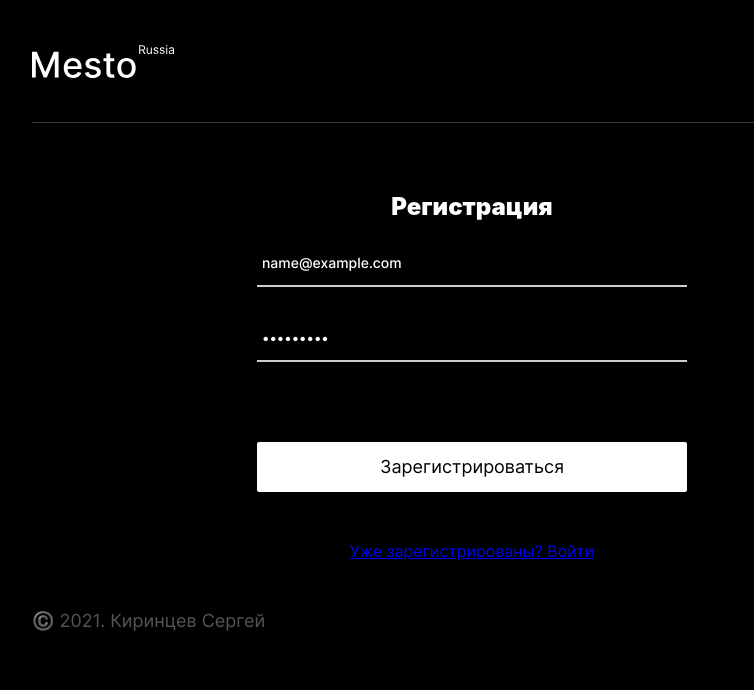
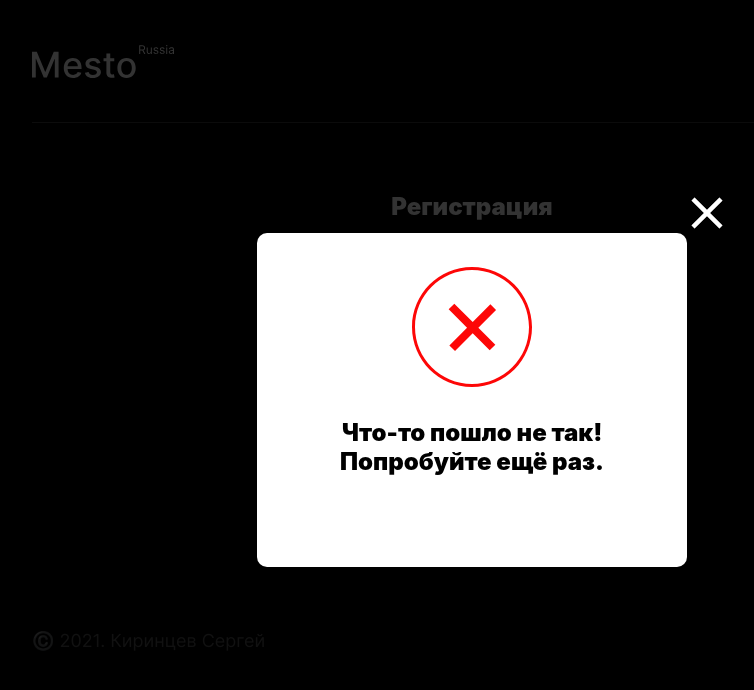
Before and after one commit to SergeyKirintsev/react-mesto-auth, a React (Create React App) app: page /sign-up in a window 1280 px wide. Both pictures are taken after typing "name@example.com", "Sample123" into the empty fields and a click on the button "Зарегистрироваться". Shown: the top 690 px of the page, without its empty margins (168-922 px from the left). Built offline with nearby package versions, Linux system fonts and the light colour scheme; no server answers; a web font is replaced by a local one.

Commit message:
промежуточный коммит

```diff
--- /dev/null
+++ b/src/blocks/login-form/__link/login-form__link.css
@@ -0,0 +1,6 @@
+.login-form__link {
+  font-size: 14px;
+  line-height: 1.2;
+  color: #fff;
+  padding: 15px;
+}
--- /dev/null
+++ b/src/blocks/login-form/__wrap-link/login-form__wrap-link.css
@@ -0,0 +1,3 @@
+.login-form__wrap-link {
+  margin: 0 0 20px;
+}
--- /dev/null
+++ b/src/blocks/popup/__result-img/popup__result-img.css
@@ -0,0 +1,6 @@
+.popup__result-img {
+  width: 120px;
+  height: 120px;
+  display: block;
+  margin: 0 auto 32px;
+}
--- a/src/blocks/popup/__title/popup__title.css
+++ b/src/blocks/popup/__title/popup__title.css
@@ -7,6 +7,7 @@
   color: #000000;
 
   margin: 0 0 54px;
+  text-align: center;
 }
 
 @media screen and (max-width: 600px) {
--- a/src/components/App.js
+++ b/src/components/App.js
@@ -1,10 +1,11 @@
 import React from 'react';
-import { Route, Switch, Redirect, withRouter } from 'react-router-dom';
+import { Route, Switch, withRouter, useHistory } from 'react-router-dom';
 import Header from './Header';
 import Footer from './Footer';
 import Main from './Main';
 import ImagePopup from './ImagePopup';
 import api from '../utils/api';
+import auth from '../utils/auth';
 import { CurrentUserContext } from '../contexts/CurrentUserContext';
 import EditProfilePopup from './EditProfilePopup';
 import EditAvatarPopup from './EditAvatarPopup';
@@ -13,9 +14,14 @@ import ConfirmPopup from './ConfirmPopup';
 import ProtectedRoute from './ProtectedRoute';
 import Login from './Login';
 import Register from './Register';
+import InfoTooltip from './InfoTooltip';
 
 function App() {
+  const history = useHistory();
+  const [isResponseFail, setIsResponseFail] = React.useState(false);
   const [loggedIn, setLoggedIn] = React.useState(false);
+  const [isInfoTooltipOpen, setIsInfoTooltipOpen] = React.useState(false);
+
   const [isEditProfilePopupOpen, setIsEditProfilePopupOpen] = React.useState(
     false,
   );
@@ -40,6 +46,38 @@ function App() {
         console.log('Promise.all', err);
       });
   }, []);
+
+  function showInfoTooltip(isError, err = null) {
+    if (err) console.log(err);
+    setIsResponseFail(isError);
+    setIsInfoTooltipOpen(true);
+  }
+
+  function handleRegistration(formData) {
+    auth
+      .registration(formData)
+      .then((res) => {
+        if (res.data) {
+          showInfoTooltip(false);
+          history.push('/sign-in');
+        }
+      })
+      .catch((err) => showInfoTooltip(true, err));
+  }
+  // mail_555@mail.ru
+  // 55555
+  function handleAuthorization(formData) {
+    auth
+      .authorization(formData)
+      .then((res) => {
+        console.log(res);
+        if (res.token) {
+          setLoggedIn(true);
+          history.push('/');
+        }
+      })
+      .catch((err) => showInfoTooltip(true, err));
+  }
 
   function handleCardDeleteAfterConfirm() {
     setIsLoading(true);
@@ -100,6 +138,7 @@ function App() {
     setSelectedCard(null);
     setIsLoading(false);
     setIdCardForDelete(null);
+    setIsInfoTooltipOpen(false);
   };
 
   const handleUpdateUser = (user) => {
@@ -147,8 +186,16 @@ function App() {
         <Header />
 
         <Switch>
+          <Route path="/sign-in">
+            <Login onSignIn={handleAuthorization} />
+          </Route>
+
+          <Route path="/sign-up">
+            <Register onSignUp={handleRegistration} />
+          </Route>
+
           <ProtectedRoute
-            exact
+            // exact
             path="/"
             loggedIn={loggedIn}
             component={Main}
@@ -160,14 +207,6 @@ function App() {
             onCardLike={handleCardLike}
             onCardDelete={handleCardDelete}
           />
-
-          <Route path="/sign-in">
-            <Login />
-          </Route>
-
-          <Route path="/sign-up">
-            <Register />
-          </Route>
         </Switch>
 
         <Footer />
@@ -201,6 +240,12 @@ function App() {
           onConfirmDeleteCard={handleCardDeleteAfterConfirm}
           isLoading={isLoading}
         />
+
+        <InfoTooltip
+          isOpen={isInfoTooltipOpen}
+          onClose={closeAllPopups}
+          isResponseFail={isResponseFail}
+        />
       </CurrentUserContext.Provider>
     </div>
   );
--- a/src/components/InfoTooltip.js
+++ b/src/components/InfoTooltip.js
@@ -1,5 +1,28 @@
-function InfoTooltip(props) {
-  return <div>InfoTooltip</div>;
+import successImg from '../images/success.svg';
+import failImg from '../images/fail.svg';
+
+function InfoTooltip({ isResponseFail, isOpen, onClose }) {
+  const srcImg = isResponseFail ? failImg : successImg;
+  const title = isResponseFail
+    ? 'Что-то пошло не так! Попробуйте ещё раз.'
+    : 'Вы успешно зарегистрировались!';
+  return (
+    <div className={`popup ${isOpen ? 'popup_is-opened' : ''}`}>
+      <div className="popup__container">
+        <button
+          onClick={onClose}
+          type="button"
+          className="popup__close-btn btn-hover"
+        />
+        <img
+          className="popup__result-img"
+          src={srcImg}
+          alt="Результат запроса"
+        />
+        <p className="popup__title">{title}</p>
+      </div>
+    </div>
+  );
 }
 
 export default InfoTooltip;
--- a/src/components/Login.js
+++ b/src/components/Login.js
@@ -1,11 +1,7 @@
 import LoginForm from './LoginForm';
 
-function Login() {
-  const signIn = ({ email, password }) => {
-    console.log('signIn', email, password);
-  };
-
-  return <LoginForm title="Вход" submitBtnText="Войти" onSubmit={signIn} />;
+function Login({ onSignIn }) {
+  return <LoginForm title="Вход" submitBtnText="Войти" onSubmit={onSignIn} />;
 }
 
 export default Login;
--- a/src/components/LoginForm.js
+++ b/src/components/LoginForm.js
@@ -48,7 +48,8 @@ function LoginForm({ title, submitBtnText, onSubmit, children, comp }) {
       <button type="submit" className="login-form__submit btn-hover">
         {submitBtnText}
       </button>
-      {children}
+
+      <p className="login-form__wrap-link">{children}</p>
     </form>
   );
 }
--- a/src/components/Register.js
+++ b/src/components/Register.js
@@ -1,16 +1,12 @@
 import { Link } from 'react-router-dom';
 import LoginForm from './LoginForm';
 
-function Register(props) {
-  const signUp = ({ email, password }) => {
-    console.log('signUp', email, password);
-  };
-
+function Register({ onSignUp }) {
   return (
     <LoginForm
       title="Регистрация"
       submitBtnText="Зарегистрироваться"
-      onSubmit={signUp}
+      onSubmit={onSignUp}
     >
       <Link to="/sign-in" className="login-form__link">
         Уже зарегистрированы? Войти
--- a/src/index.css
+++ b/src/index.css
@@ -49,6 +49,7 @@
 @import url(./blocks/popup/__input-error/popup__input-error.css);
 @import url(./blocks/popup/__input-error/_active/popup__input-error_active.css);
 @import url(./blocks/popup/__form-submit/_disabled/popup__form-submit_disabled.css);
+@import url(./blocks/popup/__result-img/popup__result-img.css);
 
 @import url(./blocks/popup/__image/popup__image.css);
 @import url(./blocks/popup/__caption/popup__caption.css);
@@ -59,3 +60,5 @@
 @import url(./blocks/login-form/__title/login-form__title.css);
 @import url(./blocks/login-form/__input/login-form__input.css);
 @import url(./blocks/login-form/__submit/login-form__submit.css);
+@import url(./blocks/login-form/__link/login-form__link.css);
+@import url(./blocks/login-form/__wrap-link/login-form__wrap-link.css);
--- /dev/null
+++ b/src/utils/auth.js
@@ -0,0 +1,46 @@
+class Auth {
+  constructor(baseUrl) {
+    this.baseUrl = baseUrl;
+  }
+
+  _checkResponse(res) {
+    if (res.ok) {
+      return res.json();
+    }
+    return Promise.reject(`Ошибка ${res.status}`);
+  }
+
+  registration({ email, password }) {
+    return fetch(`${this.baseUrl}/signup`, {
+      method: 'POST',
+      headers: {
+        'Content-Type': 'application/json',
+      },
+      body: JSON.stringify({ password, email }),
+    }).then(this._checkResponse);
+  }
+
+  authorization({ email, password }) {
+    return fetch(`${this.baseUrl}/signin`, {
+      method: 'POST',
+      headers: {
+        'Content-Type': 'application/json',
+      },
+      body: JSON.stringify({ password, email }),
+    }).then(this._checkResponse);
+  }
+
+  checkToken(token) {
+    return fetch(`${this.baseUrl}/users/me`, {
+      method: 'GET',
+      headers: {
+        'Content-Type': 'application/json',
+        Authorization: `Bearer ${token}`,
+      },
+    }).then(this._checkResponse);
+  }
+}
+
+const auth = new Auth('https://auth.nomoreparties.co');
+
+export default auth;
```
Also changed, not shown: src/images/fail.svg (added), src/images/success.svg (added).
